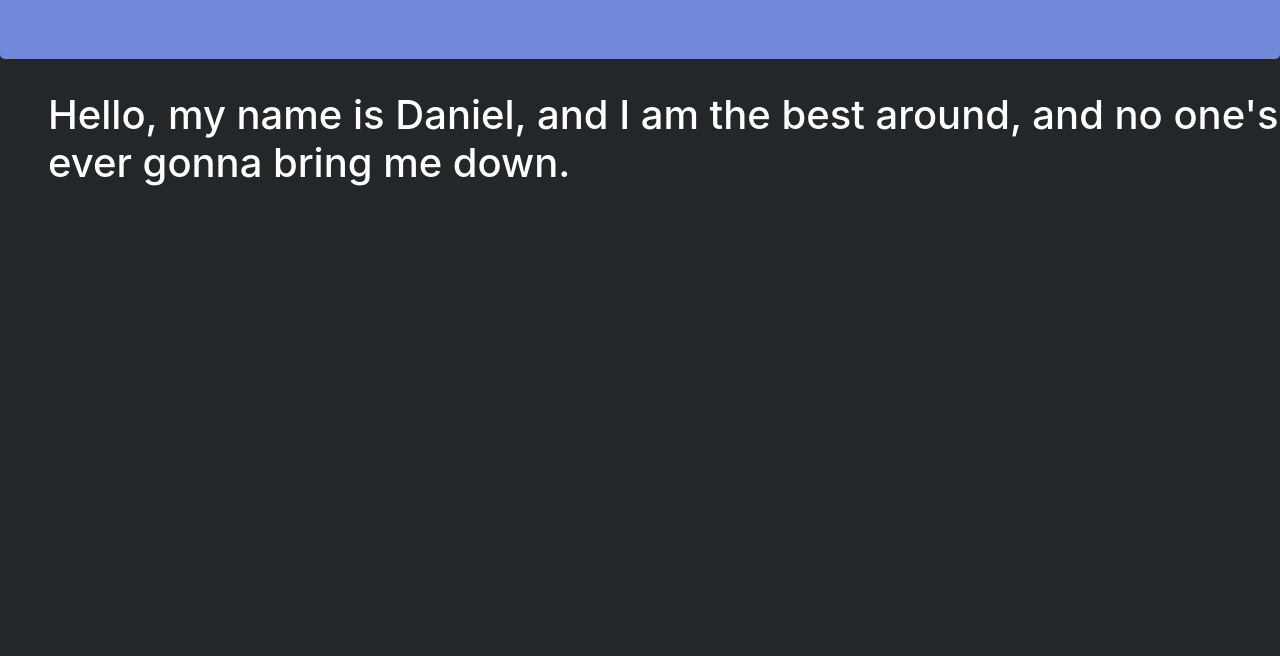
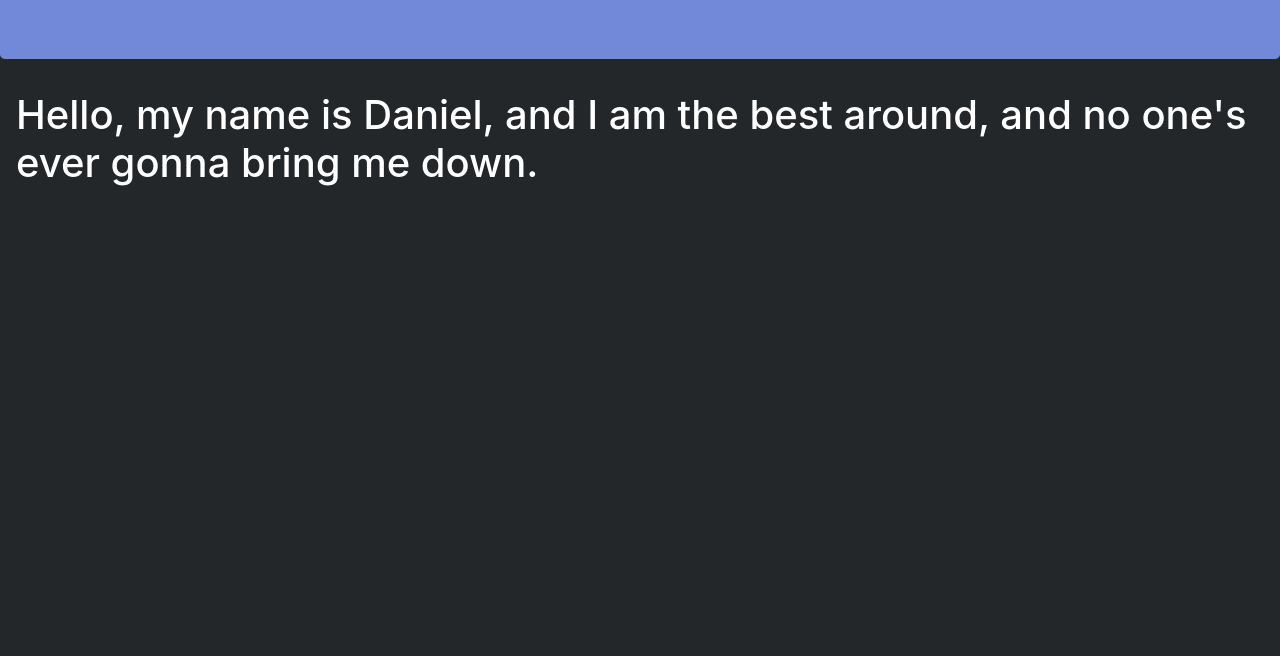
Before and after one commit to danielabreuu/schoolweb, a plain HTML site: page index.html in a window 1280 px wide. Shown: the part 144-800 px from the top of the page. Drawn offline with nearby package versions, Linux system fonts and the light colour scheme; a web font is replaced by a local one.

Commit message:
Fixed margin

```diff
--- a/index.html
+++ b/index.html
@@ -9,7 +9,7 @@
   <div class="jumbotron d-flex justify-content-center" style="background-color:#7289DA;">
   <h1 class="display-4"style="font-family:Tomorrow;color:white;">Greetings</h1></div>
 
-  <div class="d-flex justify-content-center ml-5">
+  <div class="d-flex justify-content-center ml-3 mr-3">
     <h1 class="display-5 text-white">Hello, my name is Daniel, and I am the best around, and no one's ever gonna bring me down.</h1>
 
   </div>
```
